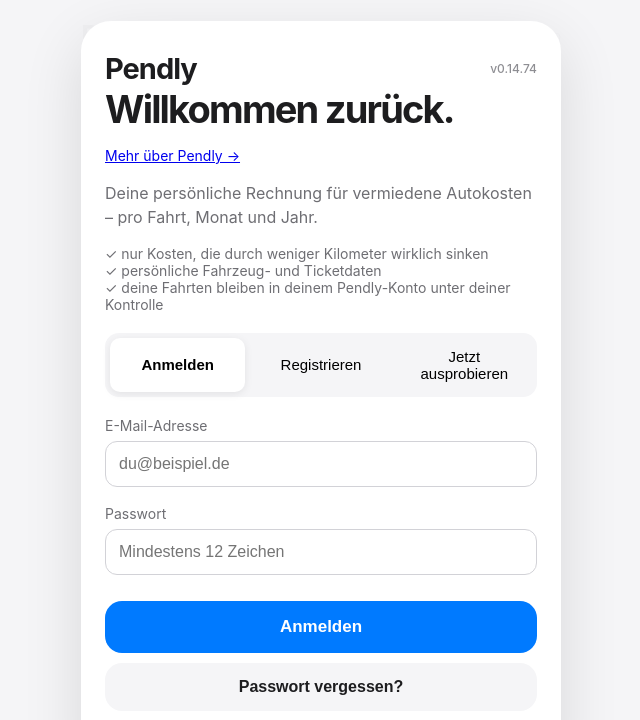
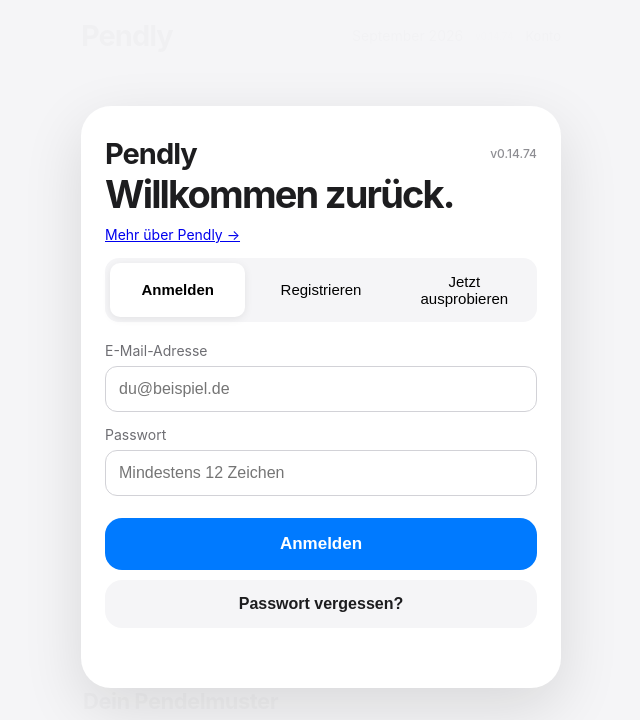
Before and after one commit to fkikood/pendly, a website: page index.html in a window 1280 px wide. Shown: the top 720 px of the page, without its empty margins (319-959 px from the left). Drawn offline with nearby package versions, Linux system fonts and the light colour scheme.

Commit message:
Anmeldemaske kompakter gestalten

```diff
--- a/styles.css
+++ b/styles.css
@@ -99,6 +99,11 @@ input{width:100%;padding:13px;border:1px solid #d2d2d7;border-radius:12px;font-s
 .cloudBoot{position:fixed;inset:0;background:rgba(245,245,247,.98);z-index:60;display:flex;align-items:center;justify-content:center;padding:24px}.cloudBoot.hidden{display:none}.cloudBootBox{width:min(420px,100%);background:#fff;border-radius:26px;padding:28px 24px;box-shadow:0 20px 60px rgba(0,0,0,.12);text-align:center}.cloudBootBox b{display:block;font-size:20px;margin-bottom:8px}.cloudBootBox span{display:block;color:#6e6e73;line-height:1.45;font-size:14px}.cloudBootBox button{margin-top:18px;border:0;border-radius:15px;padding:13px 18px;background:#007aff;color:#fff;font-size:15px;font-weight:650}.auth{position:fixed;inset:0;background:rgba(245,245,247,.98);z-index:30;display:flex;align-items:flex-start;justify-content:center;padding:max(18px,env(safe-area-inset-top)) 18px max(24px,env(safe-area-inset-bottom));overflow-y:auto;-webkit-overflow-scrolling:touch;overscroll-behavior-y:contain}
 .auth.hidden{display:none}.authbox{max-width:480px;width:100%;margin:auto 0;background:#fff;border-radius:30px;padding:30px 24px;box-shadow:0 20px 60px rgba(0,0,0,.12)}
 .authbox h1{font-size:38px;letter-spacing:-1.8px;margin:0 0 8px}.authbox p{color:#6e6e73;line-height:1.45}
+.authbox--compact .authMore{margin:0 0 10px}
+.authbox--compact .authIntro,.authbox--compact .authFeatures{display:none}
+.authbox--compact .authswitch{margin-top:12px}
+.authbox--compact .field{margin:14px 0}
+.authbox--compact .authmsg{margin-top:10px}
 .authswitch{display:flex;gap:8px;background:#f5f5f7;padding:5px;border-radius:14px;margin:20px 0}
 .authswitch button{flex:1;min-width:0;border:0;background:transparent;border-radius:10px;padding:10px;font-size:15px}.authswitch .active{background:#fff;box-shadow:0 2px 8px rgba(0,0,0,.08);font-weight:600}
 .authmsg{font-size:14px;color:#6e6e73;min-height:20px;margin-top:12px}.account{font-size:13px;color:#6e6e73;cursor:pointer}
```
